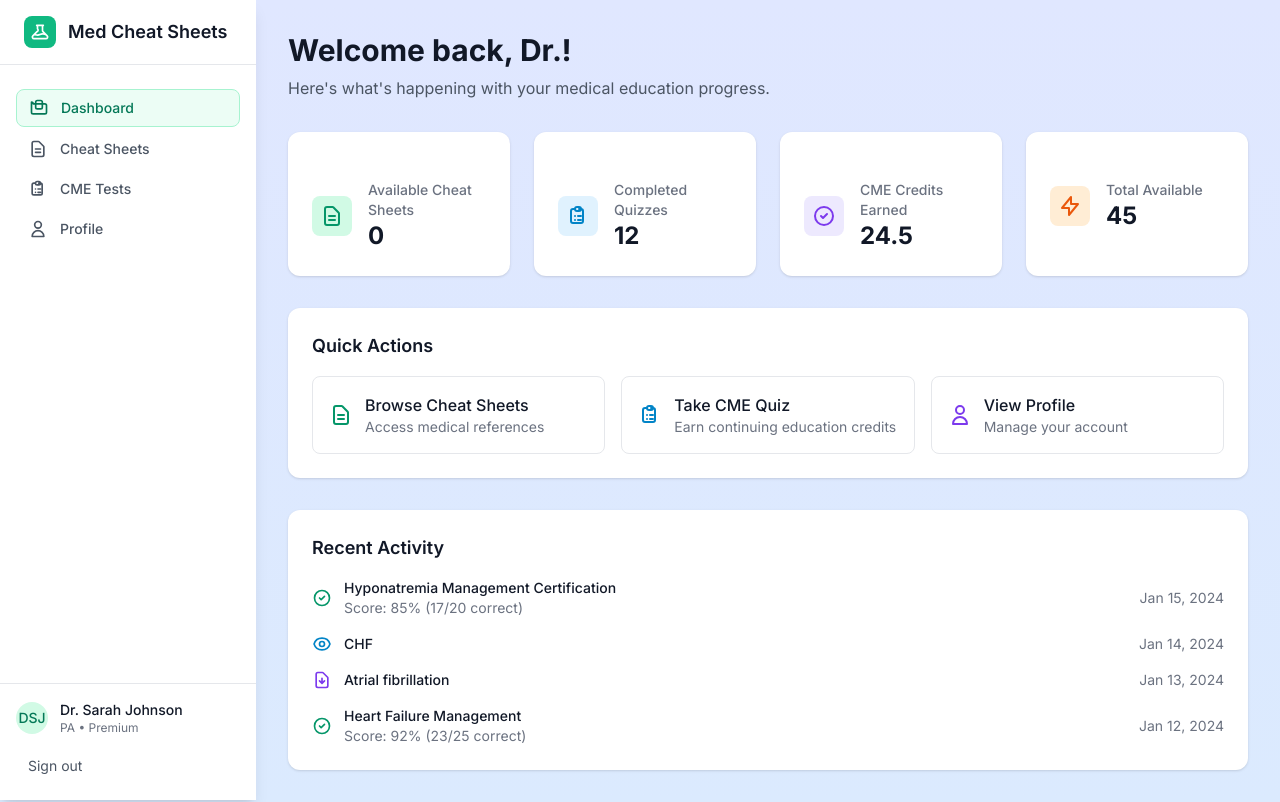
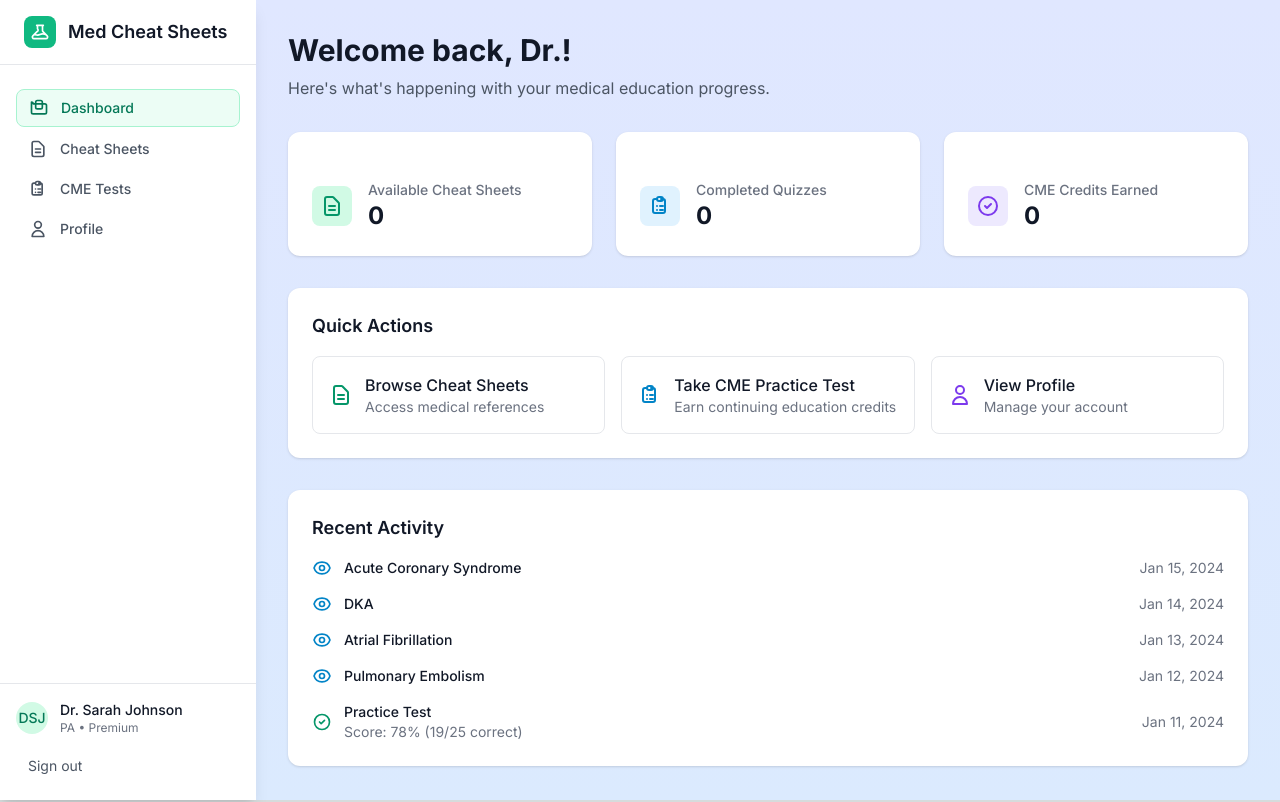
Before and after one commit to maxmarketpros/Med, a Next.js app: page /dashboard in a window 1280 px wide. Built offline with nearby package versions, Linux system fonts and the light colour scheme.

Commit message:
Update dashboard: reset stats to 0, remove total available, change CME quiz to practice test

```diff
--- a/src/app/dashboard/page.tsx
+++ b/src/app/dashboard/page.tsx
@@ -77,7 +77,7 @@ export default function DashboardPage() {
       </div>
 
       {/* Stats Grid */}
-      <div className="grid grid-cols-1 sm:grid-cols-2 lg:grid-cols-4 gap-4 sm:gap-6">
+      <div className="grid grid-cols-1 sm:grid-cols-2 lg:grid-cols-3 gap-4 sm:gap-6">
         <Card>
           <CardContent className="pt-4 sm:pt-6">
             <div className="flex items-center">
@@ -125,22 +125,6 @@ export default function DashboardPage() {
             </div>
           </CardContent>
         </Card>
-
-        <Card>
-          <CardContent className="pt-4 sm:pt-6">
-            <div className="flex items-center">
-              <div className="p-2 bg-orange-100 rounded-lg flex-shrink-0">
-                <svg className="w-6 h-6 text-orange-600" fill="none" stroke="currentColor" viewBox="0 0 24 24">
-                  <path strokeLinecap="round" strokeLinejoin="round" strokeWidth={2} d="M13 10V3L4 14h7v7l9-11h-7z" />
-                </svg>
-              </div>
-              <div className="ml-4 min-w-0">
-                <p className="text-sm font-medium text-gray-500">Total Available</p>
-                <p className="text-2xl font-bold text-gray-900">{stats.totalAvailableCredits}</p>
-              </div>
-            </div>
-          </CardContent>
-        </Card>
       </div>
 
       {/* Quick Actions */}
@@ -171,7 +155,7 @@ export default function DashboardPage() {
                     <path strokeLinecap="round" strokeLinejoin="round" strokeWidth={2} d="M9 5H7a2 2 0 00-2 2v10a2 2 0 002 2h8a2 2 0 002-2V7a2 2 0 00-2-2h-2M9 5a2 2 0 002 2h2a2 2 0 002-2M9 5a2 2 0 012-2h2a2 2 0 012 2m-3 7h3m-3 4h3m-6-4h.01M9 16h.01" />
                   </svg>
                   <div className="min-w-0">
-                    <h3 className="font-medium text-gray-900">Take CME Quiz</h3>
+                    <h3 className="font-medium text-gray-900">Take CME Practice Test</h3>
                     <p className="text-sm text-gray-500">Earn continuing education credits</p>
                   </div>
                 </div>
--- a/src/data/sampleData.ts
+++ b/src/data/sampleData.ts
@@ -158,35 +158,40 @@ export const sampleQuizzes: Quiz[] = [
 
 export const sampleDashboardStats: DashboardStats = {
   totalCheatSheets: sampleCheatSheets.length,
-  completedQuizzes: 12,
-  earnedCredits: 24.5,
+  completedQuizzes: 0,
+  earnedCredits: 0,
   totalAvailableCredits: 45.0,
   recentActivity: [
     {
       id: '1',
-      type: 'quiz_completed',
-      title: 'Hyponatremia Management Certification',
-      date: '2024-01-15T14:30:00Z',
-      details: 'Score: 85% (17/20 correct)'
+      type: 'cheat_sheet_viewed',
+      title: 'Acute Coronary Syndrome',
+      date: '2024-01-15T14:30:00Z'
     },
     {
       id: '2',
       type: 'cheat_sheet_viewed',
-      title: 'CHF',
+      title: 'DKA',
       date: '2024-01-14T09:15:00Z'
     },
     {
       id: '3',
-      type: 'certificate_downloaded',
-      title: 'Atrial fibrillation',
+      type: 'cheat_sheet_viewed',
+      title: 'Atrial Fibrillation',
       date: '2024-01-13T16:45:00Z'
     },
     {
       id: '4',
+      type: 'cheat_sheet_viewed',
+      title: 'Pulmonary Embolism',
+      date: '2024-01-12T11:20:00Z'
+    },
+    {
+      id: '5',
       type: 'quiz_completed',
-      title: 'Heart Failure Management',
-      date: '2024-01-12T11:20:00Z',
-      details: 'Score: 92% (23/25 correct)'
+      title: 'Practice Test',
+      date: '2024-01-11T13:10:00Z',
+      details: 'Score: 78% (19/25 correct)'
     }
   ]
 };
```
